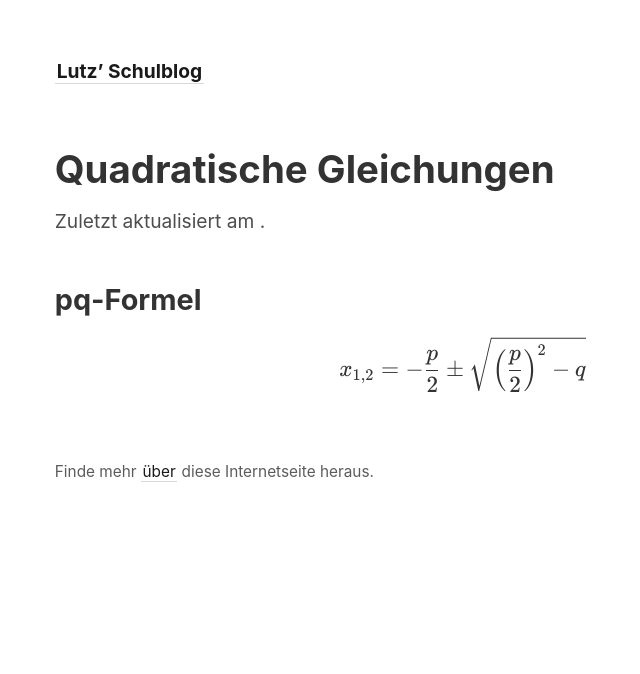
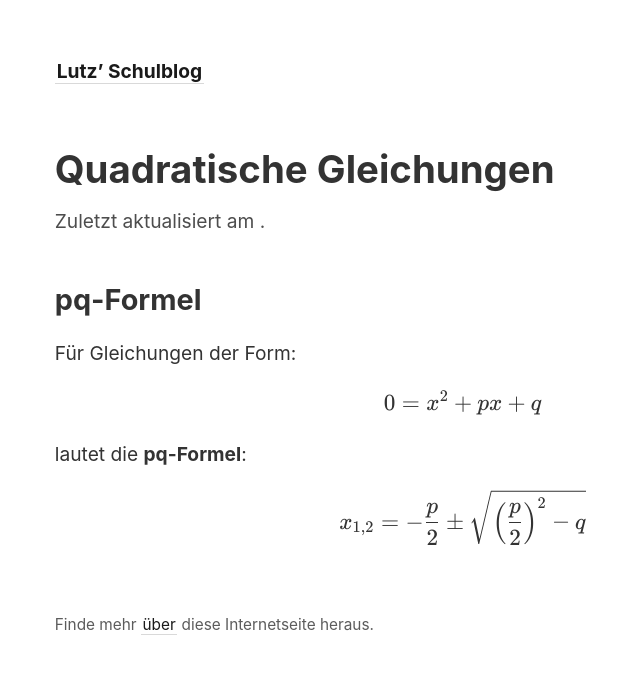
Before and after one commit to lutz-stu/school-blog, a Jekyll site: the page built from _notes/Mathe/quadratische-gleichungen.md, in a window 1280 px wide. Shown: the top 674 px of the page, without its empty margins (22-662 px from the left). Built offline with Jekyll 4.4.1, drawn with Linux system fonts in a browser that asks for light colours.

Commit message:
Update Mathe content (pq-Formel)

```diff
--- a/_notes/Mathe/quadratische-gleichungen.md
+++ b/_notes/Mathe/quadratische-gleichungen.md
@@ -4,6 +4,14 @@ title: Quadratische Gleichungen
 
 ## pq-Formel
 
+Für Gleichungen der Form:
+
+$$
+ 0 = x^2 + px + q
+$$
+
+lautet die **pq-Formel**:
+
 $$
  x_{1,2} = -\frac{p}{2} \pm \sqrt{\left(\frac{p}{2}\right)^2 - q}
 $$
```
